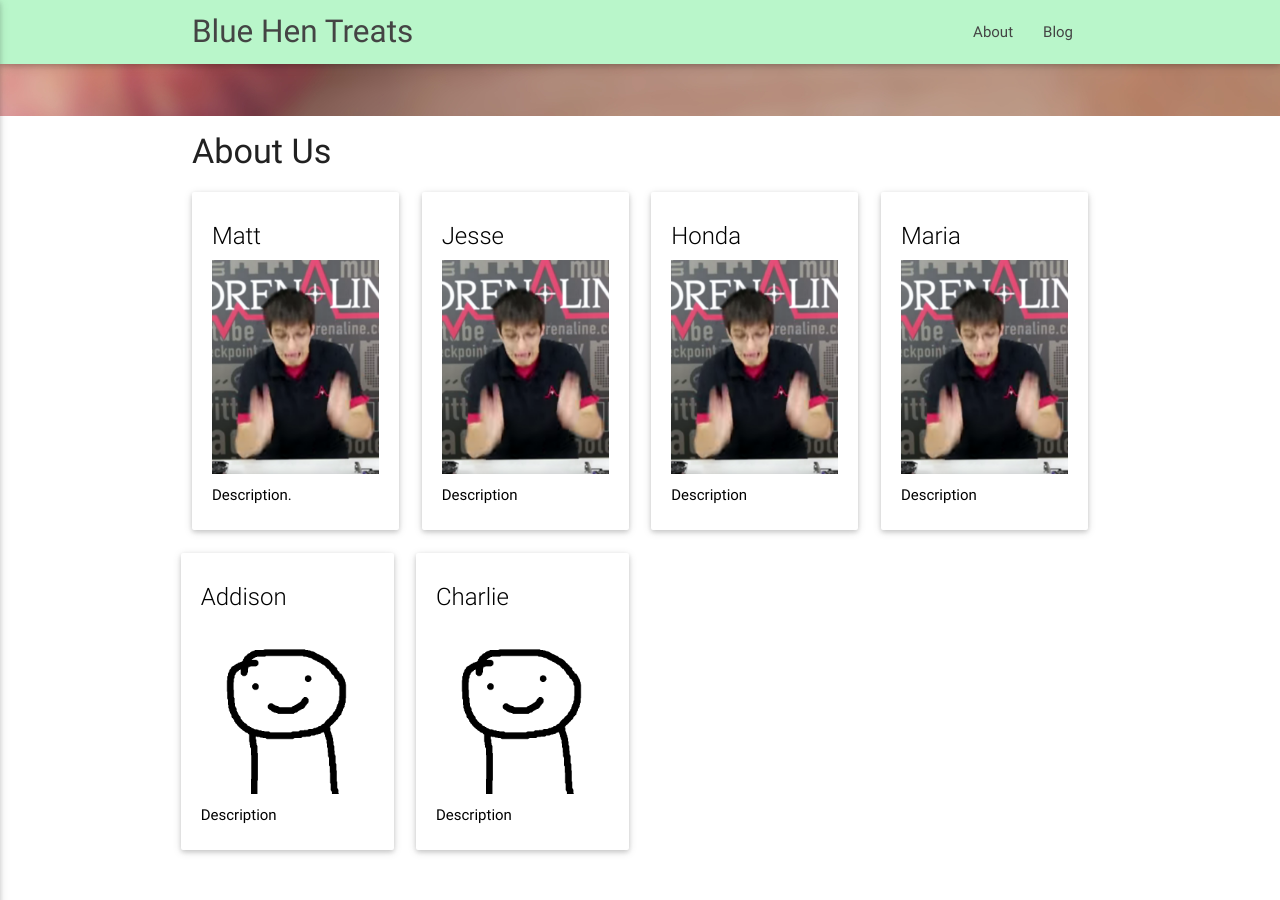
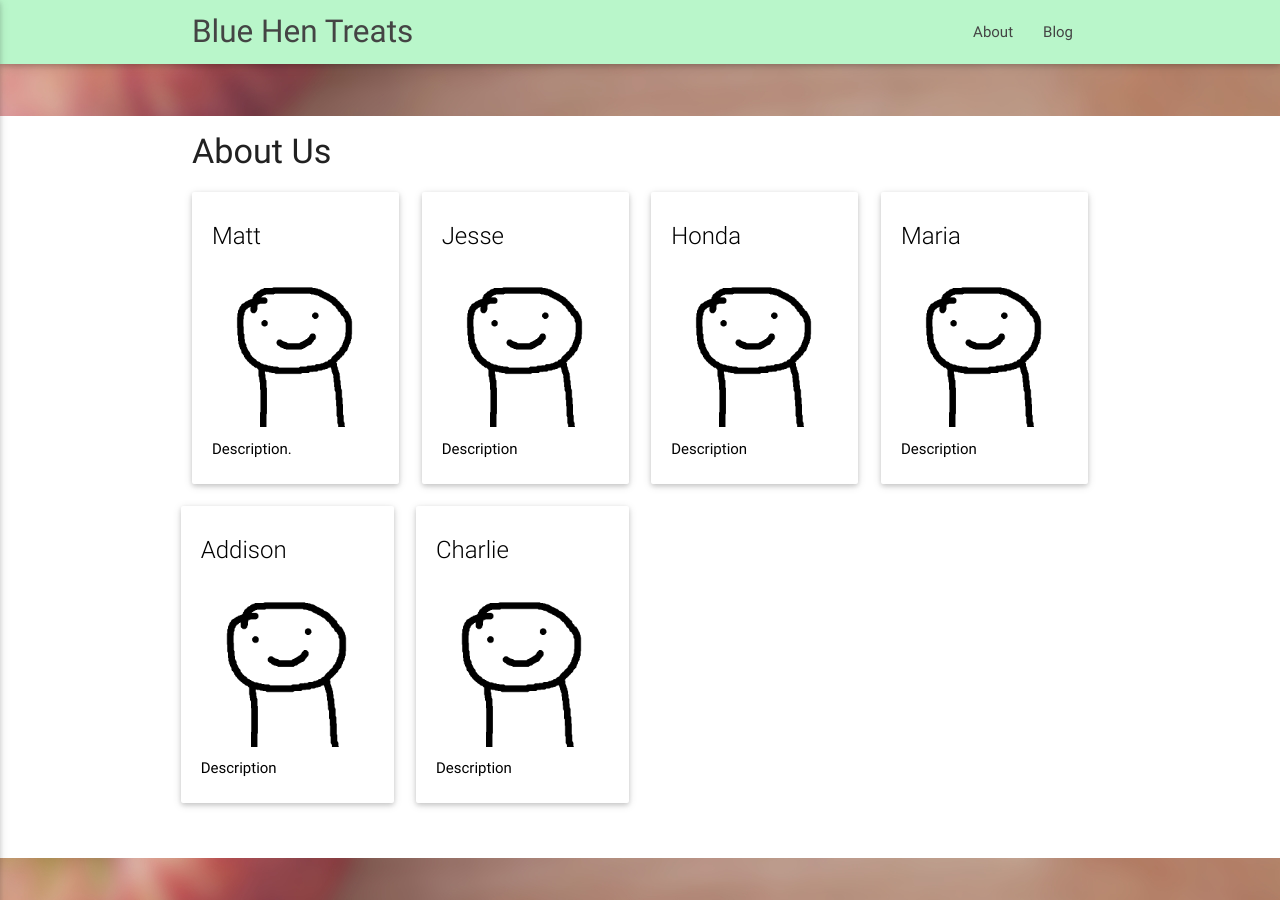
Before and after one commit to veggiedefender/bluehentreats, a Jekyll site: the page built from index.html, in a window 1280 px wide and 900 px high, scrolled down 848 px. Built offline with Jekyll 4.4.1, drawn with Linux system fonts in a browser that asks for light colours; nearby versions of some CDN libraries.

Commit message:
replaced profile pictures

```diff
--- a/index.html
+++ b/index.html
@@ -29,7 +29,7 @@ layout: default
         <div class="card white hoverable">
             <div class="card-content black-text">
               <span class="card-title">Matt</span>
-              <img class="responsive-img" src="img/me_irl.png">
+              <img class="responsive-img" src="img/profile.png">
               <p>Description.</p>
             </div>
         </div>
@@ -39,7 +39,7 @@ layout: default
         <div class="card white hoverable">
             <div class="card-content black-text">
               <span class="card-title">Jesse</span>
-              <img class="responsive-img" src="img/me_irl.png">
+              <img class="responsive-img" src="img/profile.png">
               <p>Description</p>
             </div>
         </div>
@@ -49,7 +49,7 @@ layout: default
         <div class="card white hoverable">
             <div class="card-content black-text">
               <span class="card-title">Honda</span>
-              <img class="responsive-img" src="img/me_irl.png">
+              <img class="responsive-img" src="img/profile.png">
               <p>Description</p>
             </div>
         </div>
@@ -59,7 +59,7 @@ layout: default
         <div class="card white hoverable">
             <div class="card-content black-text">
               <span class="card-title">Maria</span>
-              <img class="responsive-img" src="img/me_irl.png">
+              <img class="responsive-img" src="img/profile.png">
               <p>Description</p>
             </div>
         </div>
```
